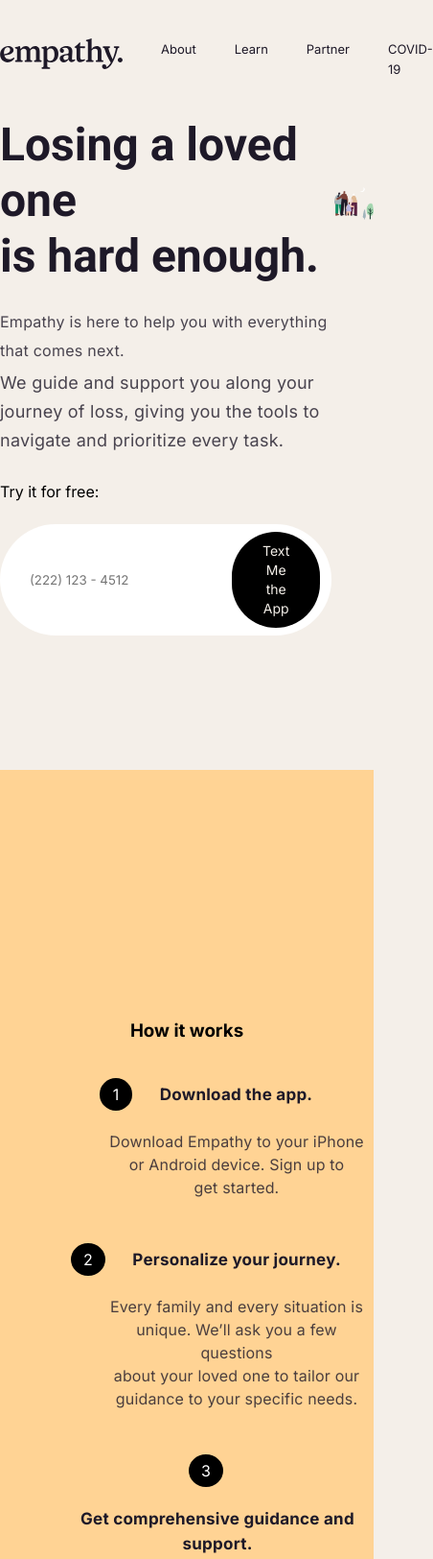
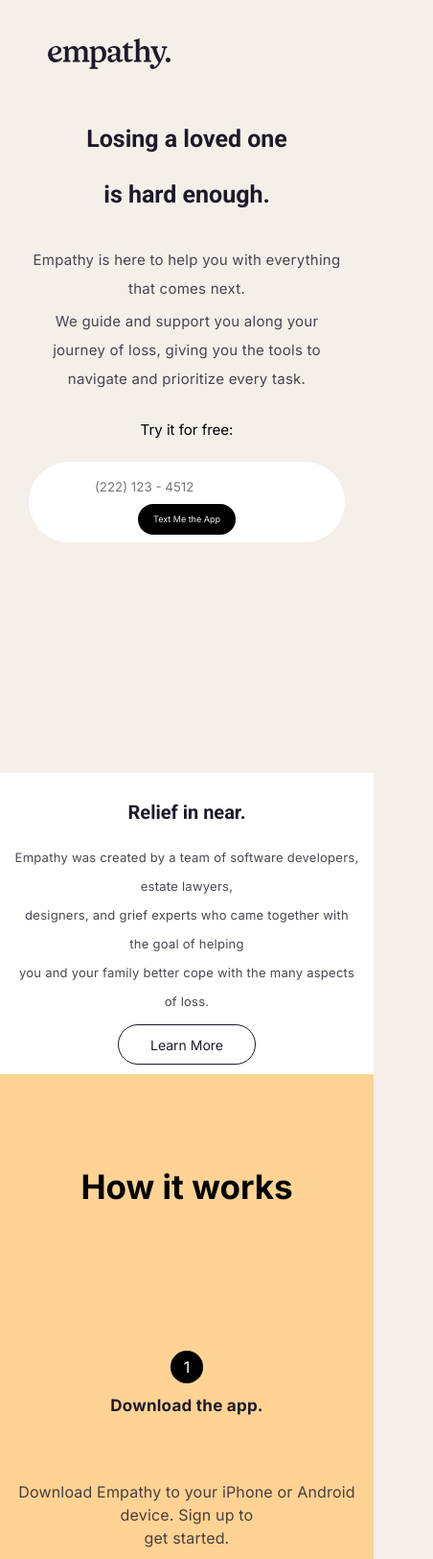
Before and after one commit to alexmai98/my_first_project, a plain HTML site: page index.html in a window 390 px wide. Shown: the top 1624 px of the page at 96% size, 452 px wide, since content can reach past the window. Drawn offline with Linux system fonts and the light colour scheme.

Commit message:
adaptiv version added

```diff
--- a/css/media.css
+++ b/css/media.css
@@ -36,6 +36,49 @@
         margin-bottom: 70px;
     }
 
+    header nav {
+        margin-right: 50px;
+    }
+
+    .roger_speach {
+        font-size: 25px;
+    }
+
+    .absolute_block, .absolute_block_two {
+        position: absolute;
+        top: 0px;
+        max-width: 1245px;
+        left: 0;
+    }
+
+    .absolute_block h2, .absolute_block_two h2{
+        font-size: 25px;
+    }
+
+    .absolute_block p, .absolute_block_two p{
+        font-size: 15px;
+    }
+
+    .about_app_instruction {
+        margin-top: 150px;
+    }
+
+    .about_app_h3 {
+        margin-top: 150px;
+    }
+
+    .words_of_users h3  {
+        margin-top: 100px;
+    }
+
+    header, .first_section {
+        margin-left: 50px;
+    }
+
+    .main_article h1 {
+        font-size: 30px;
+    }
+
 }
 
 @media screen and (max-width: 1000px) {
@@ -47,19 +90,190 @@
     }
     .about_app_box{
         margin: 0 auto;
+        text-align: center;
+        align-items: center;
+        justify-content: center;
     }
     .about_app_box li{
         flex-direction: column;
         align-items: center;
-        margin-top: 38px;
+        margin-top: 15px;
+        margin-bottom: 25px;
     }
     .about_app_box li:before{
-        margin-bottom: 20px;
+        margin-bottom: 10px;
     }
     .about_app_box li h3 {
         text-align: center;
+        display: flex;
+    }
+
+    .about_app_h3 {
+        font-size: 35px;
+        margin-bottom: 55px;
+
+    }
+
+    .img_box {
+        display:none;
+    }
+
+    .first_section {
+        display: block;
+        margin: auto;
+        padding-bottom: 100px;
+        padding-right: 15px;
+        padding-left: 15px;
+    }
+
+    .main_article {
+        display:block;
+        margin: auto;
+        padding-right: 15px;
+        padding-left: 15px;
+
+    }
+    .roger_speach {
+        font-size: 18px;
+    }
+
+    .main_article h1 {
+        text-align: center;
+    }
+
+    .about_app_box h3 {
+        margin-left: 0px;
+        margin-bottom: 65px;
+
+    }
+
+    .about_app_box p {
+        margin: 0 0 55px 0;
+    }
+
+}
+
+@media screen and (max-width: 625px) {
+    header{
+        position: relative;
+    }
+
+    header nav {
+        position: absolute;
+        right: 15px;
+    }
+
+    .menu_navi {
+        display: block;
+
+    }
+
+    .menu_navi li {
+        margin-bottom: 5px;
+    }
+
+    .absolute_block, .absolute_block_two {
+        padding: 20px 0 20px 0;
+
+    }
+    .absolute_block h2, .absolute_block_two h2 {
+        font-size: 20px;
+    }
+
+    .absolute_block p, .absolute_block_two p {
+        font-size: 13px;
+    }
+
+    .roger_speach {
+        font-size: 20px;
+    }
+
+    form button {
+
+        font-size: 9px;
+        padding: 9px 23px;
+    }
+
+    .main_article h1 {
+        font-size: 25px;
+    }
+
+    .main_article p {
+        font-size: 15px;
+        text-align: center;
+    }
+
+   .about_app_box p {
+       padding-right: 15px;
+       padding-left: 15px;
+   }
+
+    .peace_of_mind , .assits , .benefits , .paperwork , .grief {
+        padding-right: 15px;
+        padding-left: 15px;
+    }
+}
+
+
+
+
+
+
+
+@media screen and (max-width: 430px) {
+    .banner_boxes img{
+        width: 68px;
+        margin-bottom: 9px;
+        margin-top: 9px;
+          }
+
+    .banner_boxes{
+        min-width: 120px;
+        min-height: 140px;
+    }
+
+    .many_banners_section h3 {
+        font-size: 15px;
     }
 
 
+    .peace_of_mind img, .assits img, .benefits img, .paperwork img, .grief img {
+        max-width: 150px;
+    }
+
+
+    .absolute_two_h2, .absolute_two_p, .absolute_block h2, .absolute_block p {
+        padding-right: 15px;
+        padding-left: 15px;
+    }
+
+    .roger_speach {
+        padding-right: 15px;
+        padding-left: 15px;
+    }
+
+    .words_of_users h3 {
+        margin-top: 150px;
+    }
+
+    form {
+
+        display: block;
+        text-align: center;
+    }
+
+    form button {
+        padding: 6px 16px;
+    }
+
+    nav {
+        display: none;
+    }
 
 }
+
+@media screen and (max-width: 341px) {
+    .words_of_users h3 {
+        margin-top: 200px;
+    }
+}
--- a/css/style.css
+++ b/css/style.css
@@ -39,13 +39,11 @@
     font-family: Inter;
 }
 
-li {
+header li {
     margin-left: 40px;
 }
 
-header {
 
-}
 
 .ppl_conteiner {
     max-width: 1200px;
--- a/index.html
+++ b/index.html
@@ -40,7 +40,7 @@
 </header>
 <body>
 <main>
-    <section>
+    <section class="first_section">
         <div class="ppl_conteiner">
             <article class="main_article">
                 <h1>
@@ -88,7 +88,7 @@
         </div>
         <div class="conteiner about_app_block">
 
-            <h3 class="ablout_app_h3">
+            <h3 class="about_app_h3">
                 How it works
 
             </h3>
```
